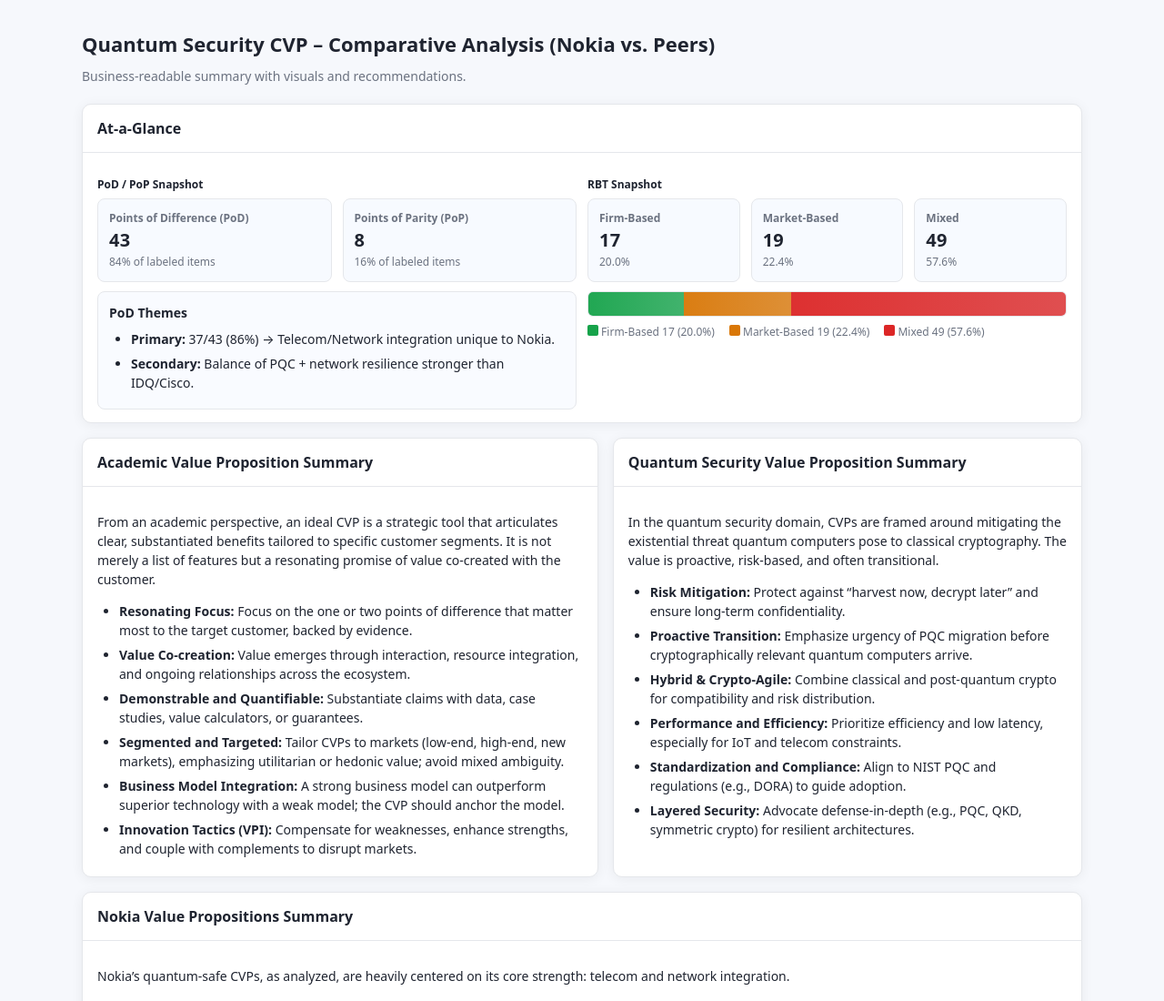
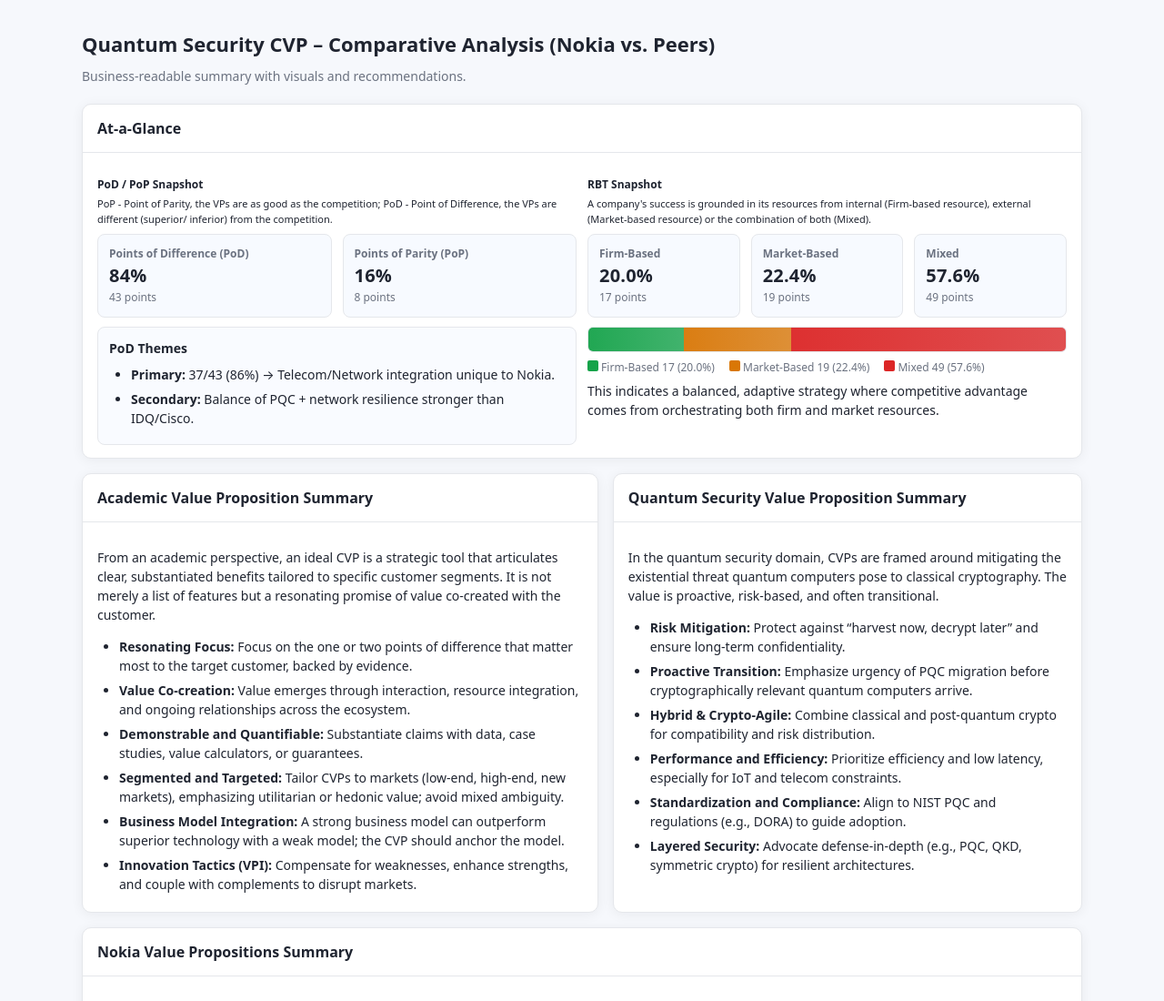
Before and after one commit to Pucci123/Nokia_VP_Dashboard, a plain HTML site: page nokia_cvp_analysis_2.html in a window 1280 px wide. Shown: the top 1100 px of the page at 91% size. Drawn offline with Linux system fonts and the light colour scheme.

Commit message:
Update v2 and remove unused file(s)

```diff
--- a/nokia_cvp_analysis_2.html
+++ b/nokia_cvp_analysis_2.html
@@ -40,6 +40,7 @@
     /* Two-column layout for At-a-Glance KPIs */
     .twocol { display:grid; grid-template-columns: 1fr 1fr; gap: 12px; align-items:start; }
     @media (max-width: 860px) { .twocol { grid-template-columns: 1fr; } }
+    .xsmall { font-size: 11px; }
 
     .legend { display: flex; gap: 16px; flex-wrap: wrap; margin: 8px 0 10px; }
     .legend .key { display:flex; align-items:center; gap:8px; color: var(--muted); font-size: 12px; }
@@ -96,17 +97,18 @@
         <div class="twocol" style="margin-top:12px;">
           <!-- Left: PoD / PoP KPIs -->
           <div>
-            <div class="label small" style="margin-bottom:6px;">PoD / PoP Snapshot</div>
+            <div class="label small" style="margin-bottom:4px;">PoD / PoP Snapshot</div>
+            <div class="xsmall" style="margin-bottom:8px;">PoP - Point of Parity, the VPs are as good as the competition; PoD - Point of Difference, the VPs are different (superior/ inferior) from the competition.</div>
             <div class="kpis" style="grid-template-columns: repeat(2, 1fr);">
               <div class="kpi">
                 <div class="label">Points of Difference (PoD)</div>
-                <div class="val">43</div>
-                <div class="muted small">84% of labeled items</div>
+                <div class="val">84%</div>
+                <div class="muted small">43 points</div>
               </div>
               <div class="kpi">
                 <div class="label">Points of Parity (PoP)</div>
-                <div class="val">8</div>
-                <div class="muted small">16% of labeled items</div>
+                <div class="val">16%</div>
+                <div class="muted small">8 points</div>
               </div>
             </div>
             <div class="callout" style="margin-top:10px;">
@@ -120,22 +122,23 @@
 
           <!-- Right: RBT KPIs -->
           <div>
-            <div class="label small" style="margin-bottom:6px;">RBT Snapshot</div>
+            <div class="label small" style="margin-bottom:4px;">RBT Snapshot</div>
+            <div class="xsmall" style="margin-bottom:8px;">A company's success is grounded in its resources from internal (Firm-based resource), external (Market-based resource) or the combination of both (Mixed).</div>
             <div class="kpis" style="grid-template-columns: repeat(3, 1fr);">
               <div class="kpi">
                 <div class="label">Firm-Based</div>
-                <div class="val">17</div>
-                <div class="muted small">20.0%</div>
+                <div class="val">20.0%</div>
+                <div class="muted small">17 points</div>
               </div>
               <div class="kpi">
                 <div class="label">Market-Based</div>
-                <div class="val">19</div>
-                <div class="muted small">22.4%</div>
+                <div class="val">22.4%</div>
+                <div class="muted small">19 points</div>
               </div>
               <div class="kpi">
                 <div class="label">Mixed</div>
-                <div class="val">49</div>
-                <div class="muted small">57.6%</div>
+                <div class="val">57.6%</div>
+                <div class="muted small">49 points</div>
               </div>
             </div>
             <div style="margin-top:10px;">
@@ -149,6 +152,7 @@
                 <span><span class="swatch sw-market"></span> Market-Based 19 (22.4%)</span>
                 <span><span class="swatch sw-mixed"></span> Mixed 49 (57.6%)</span>
               </div>
+              <p style="margin-top:6px;">This indicates a balanced, adaptive strategy where competitive advantage comes from orchestrating both firm and market resources.</p>
             </div>
           </div>
         </div>
```
Also changed, not shown: 1 other file.
